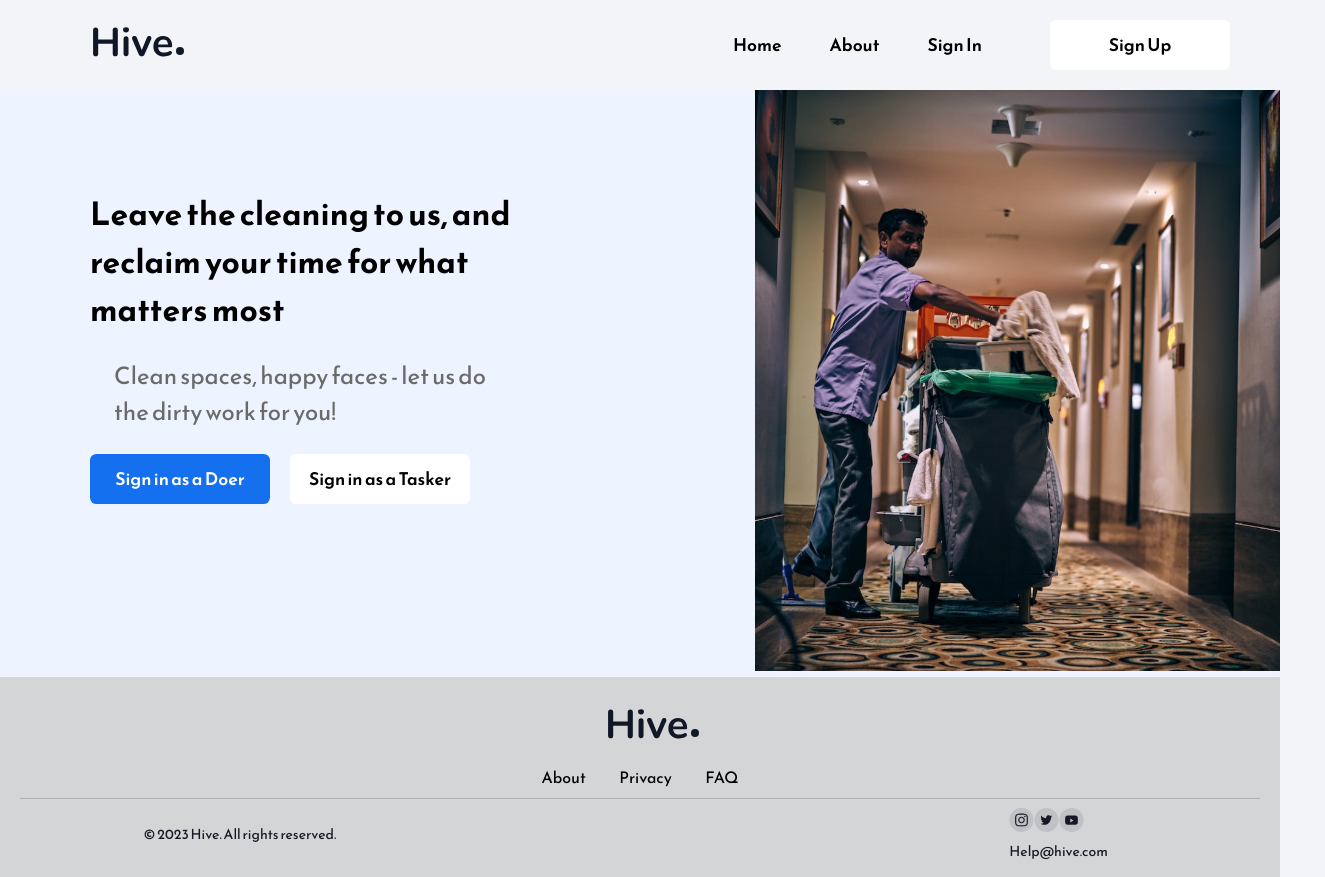
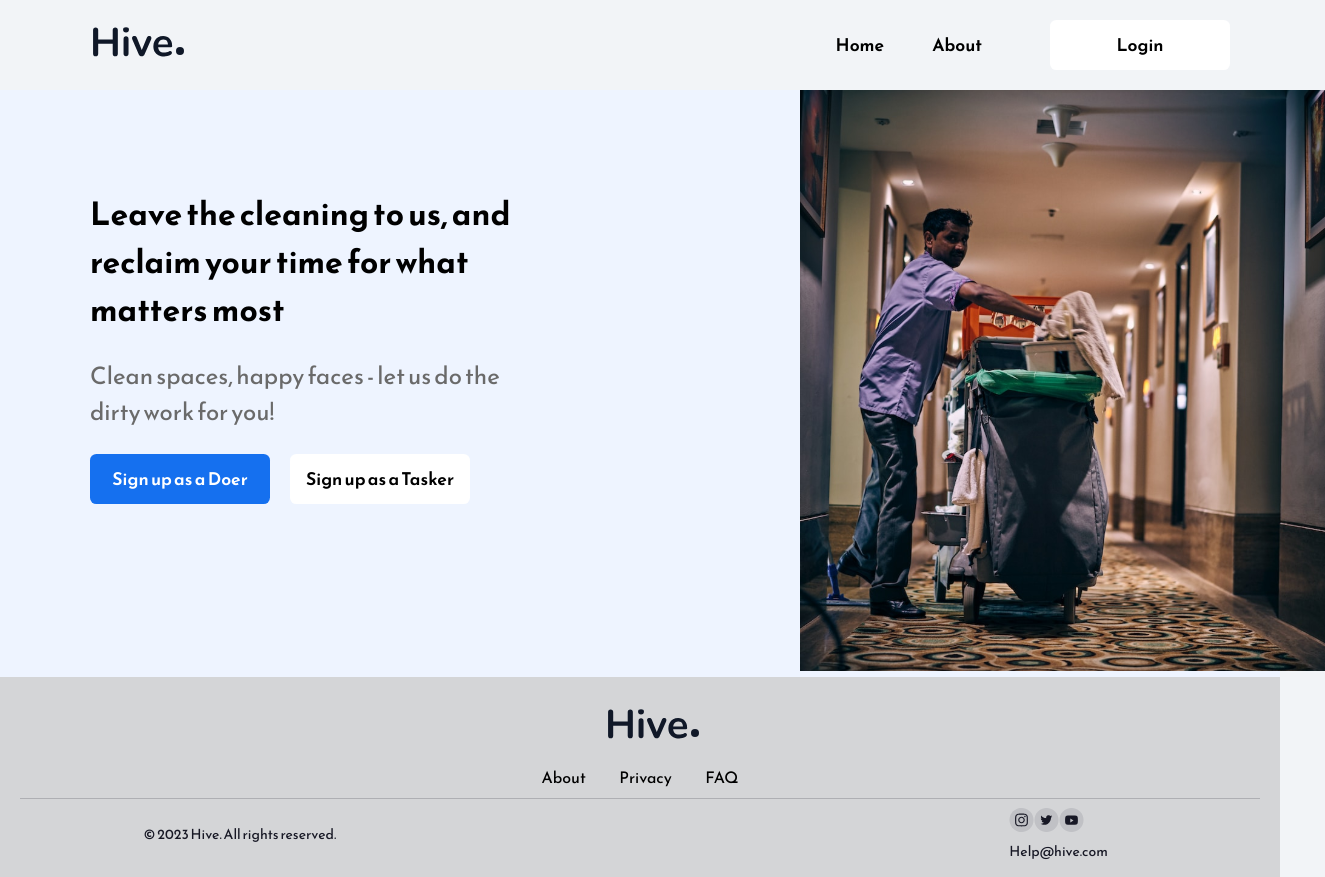
Before and after one commit to Osayi-Joy/Hive-frontend-React, a React (Create React App) app: page / in a window 1280 px wide. Shown: the whole page, 1325 px wide, since content can reach past the window. Built offline with nearby package versions, Linux system fonts and the light colour scheme.

Commit message:
new changes to home page

```diff
--- a/src/App.css
+++ b/src/App.css
@@ -4,10 +4,10 @@
     box-sizing: border-box;
     font-family: "Reem Kufi", sans-serif !important;
   }
-  img {
+  /* img {
     max-width: 100%;
     height: auto;
-  }
+  } */
   a {
     text-decoration: none;
   }
@@ -77,9 +77,11 @@
     /* margin: 0rem 0rem 5rem 0rem; */
   }
   .home-image-section {
-    right: 100pz;
+    /* flex: 1; */
+    margin-left: 400px;
     max-width: 600px;
-    flex: 1;
+    /* height: 300px; */
+
   }
   .for-button{
     position: relative;
@@ -87,12 +89,13 @@
     justify-content: space-around;
   }
   .home-text-section {
-    flex: 1;
+    /* flex: 1; */
+    /* flex: auto; */
     display: flex;
     flex-direction: column;
     justify-content: center;
     align-items: flex-start;
-    width: 400px;
+    width: 400px !important;
   }
   .home-text-section-main{
     position: relative;
@@ -114,7 +117,7 @@
     font-size: clamp(1rem, 3vw, 1.5rem);
     max-width: 500px;
     color: #6a6a6a;
-    margin: 1.5rem 1.5rem;
+    margin: 1.5rem 0;
   }
   .secondary-button {
     background-color:#1570EF;
@@ -355,7 +358,9 @@
     .home-image-section,
     .about-section-image-container {
       width: 100%;
+      margin-left: auto;
     }
+
     .primary-heading {
       text-align: center;
       max-width: 90%;
--- a/src/Component/HeaderBar.js
+++ b/src/Component/HeaderBar.js
@@ -49,9 +49,9 @@ return(
         <div className="navbar-links-container">
             <a href="/">Home</a>
             <a href="/about">About</a>
-            <a href="/signin">Sign In</a>
+            {/* <a href="/signin">Sign In</a> */}
 
-            <button className="primary-button">Sign Up</button>
+            <button className="primary-button">Login</button>
         </div>
         <div className="navbar-menu-container">
             <HiOutlineBars3 onClick={() => setOpenMenu(true)} />
--- a/src/Component/LandingPage.js
+++ b/src/Component/LandingPage.js
@@ -15,10 +15,10 @@ const LandingPage = () => {
                 <p className="primary-text">Clean spaces, happy faces - let us do the dirty work for you!</p>
                 <div className="about-buttons-container">
                     <button className="secondary-button">
-                        Sign in as a Doer
+                        Sign up as a Doer
                     </button>
                     <button className="primary-button">
-                        Sign in as a Tasker
+                        Sign up as a Tasker
                     </button>
                 </div>
                 </div>
@@ -26,7 +26,7 @@ const LandingPage = () => {
 
 
         </div>
-        <div classNamae="home-image-section">
+        <div className="home-image-section">
             <img src={homeImage} alt="home image Hive" />
         </div>
     </div>
```
